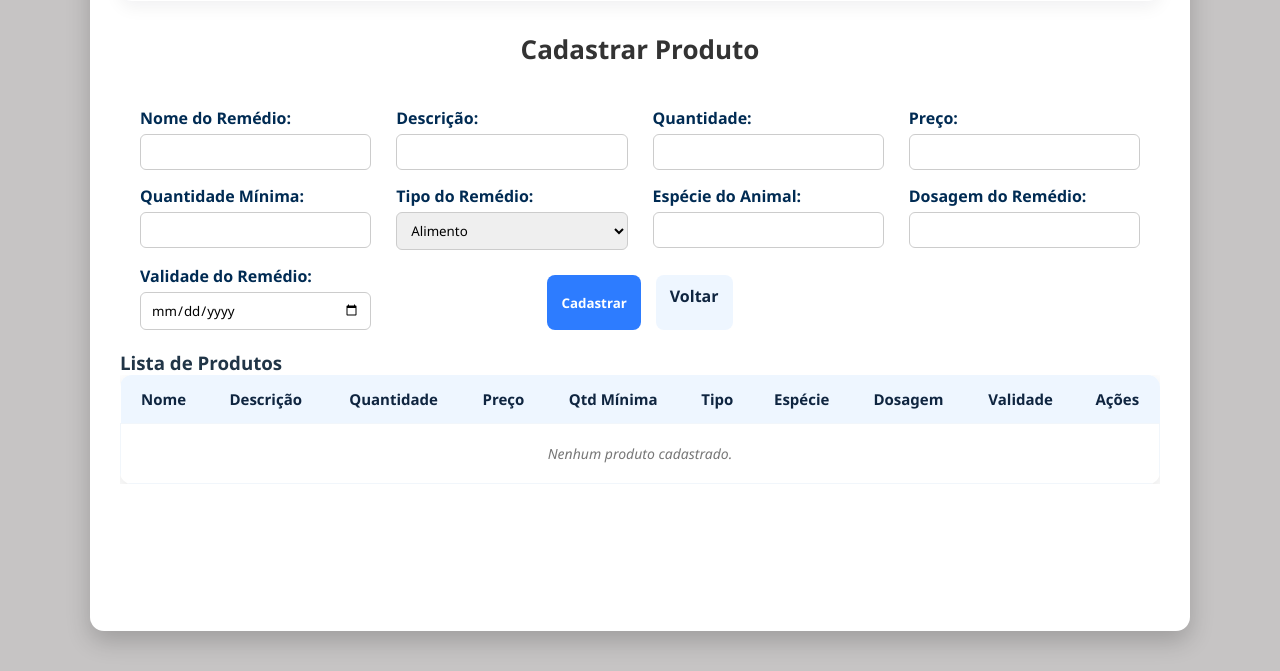
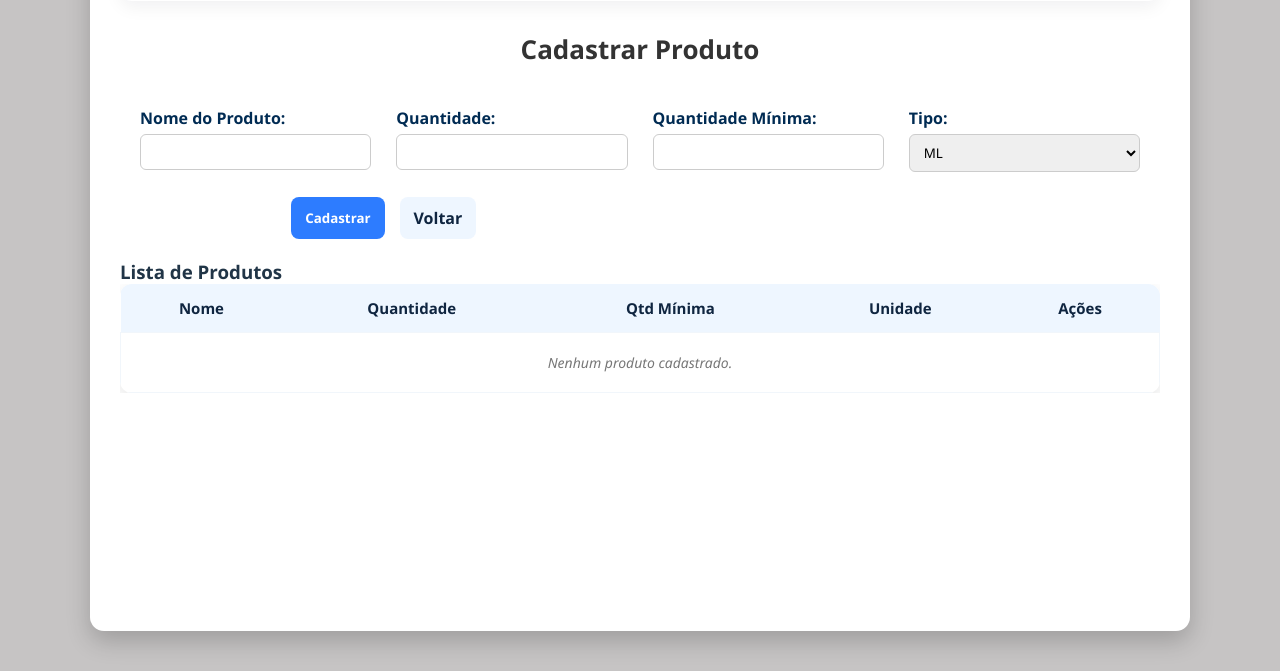
Before and after one commit to femanuelbezerraa/estoque_restaurante, a Flask app: page /produto/cadastro in a window 1280 px wide. Shown: the part 129-800 px from the top of the page. Run offline with Flask 3, Linux system fonts and the light colour scheme; the visitor is signed in with stand-in values (Sample User, id 1).

Commit message:
ajuste no codigo

```diff
--- a/app/controller/controle_usuario.py
+++ b/app/controller/controle_usuario.py
@@ -17,7 +17,7 @@ def login():
         if check_password_hash(usuario['senha'], senha):
             session['usuario'] = usuario['id_usuario']
             session['usuario_nome'] = usuario.get('nome')
-            return redirect(url_for('tela_principal'))
+            return redirect(url_for('principal.index'))
         else:
             flash('Usuário ou senha incorretos', 'error')
             return render_template('autenticacao.html', erro=True)
--- a/app/routes/rota_produto.py
+++ b/app/routes/rota_produto.py
@@ -12,15 +12,9 @@ def cadastro_produto():
         nome = request.form['nome']
         quantidade = int(request.form['quantidade'])
         quantidade_minima = int(request.form['quantidade_min'])
-        tipo = request.form.get('tipo', '').strip().lower()
+        unidade = request.form.get('unidade', 'un')
 
-        produto = Produto(
-            nome=nome,
-            quantidade=quantidade,
-            quantidade_minima=quantidade_minima,
-            tipo=tipo
-        )
-        produto.cadastrar()
+        Produto.criar(nome, quantidade, quantidade_minima, unidade)
 
         flash('Produto cadastrado com sucesso!', 'success')
         return redirect(url_for('produto.lista'))
@@ -31,7 +25,7 @@ def cadastro_produto():
 @login_required
 def lista():
     produtos = Produto.listar_todos()
-    return render_template('produtos.html', produtos=produtos)
+    return render_template('cadastro_produto.html', produtos=produtos)
 
 @rota_produto.route('/editar/<int:produto_id>', methods=['GET', 'POST'])
 @login_required
@@ -44,9 +38,8 @@ def editar_produto(produto_id):
     if request.method == 'POST':
         nome = request.form['nome']
         quantidade_minima = int(request.form['quantidade_min'])
-        tipo = request.form.get('tipo', '').strip().lower()
 
-        Produto.atualizar(produto_id, nome, quantidade_minima, tipo)
+        Produto.atualizar(produto_id, nome=nome, quantidade_minima=quantidade_minima)
         flash('Produto atualizado com sucesso!', 'success')
         return redirect(url_for('produto.lista'))
 
@@ -78,7 +71,7 @@ def adicionar_quantidade(produto_id):
         return redirect(url_for('produto.lista'))
 
     nova_quantidade = produto['quantidade'] + quantidade
-    Produto.atualizar_quantidade(produto_id, nova_quantidade)
+    Produto.atualizar_quantidade(produto_id, nova_quantidade, produto['quantidade_minima'])
     Movimentacao.registrar(produto_id, quantidade, 'entrada')
 
     flash('Quantidade adicionada com sucesso!', 'success')
@@ -102,11 +95,8 @@ def retirar_quantidade(produto_id):
         return redirect(url_for('produto.lista'))
 
     nova_quantidade = produto['quantidade'] - quantidade
-    Produto.atualizar_quantidade(produto_id, nova_quantidade)
+    Produto.atualizar_quantidade(produto_id, nova_quantidade, produto['quantidade_minima'])
     Movimentacao.registrar(produto_id, quantidade, 'saida')
 
     flash('Quantidade retirada com sucesso!', 'success')
     return redirect(url_for('produto.lista'))
-@login_required
-def retirar_quantidade(produto_id):
-    return controle_produto.retirar_quantidade(produto_id)
--- a/app/views/templates/autenticacao.html
+++ b/app/views/templates/autenticacao.html
@@ -25,7 +25,7 @@
 
             <button type="submit" class="botao-login">Entrar</button>
         </form>
-        <p class="link-cadastro">Não tem uma conta? <a href="{{ url_for('cadastro_usuario') }}">Cadastre-se aqui!</a></p>
+    <p class="link-cadastro">Não tem uma conta? <a href="{{ url_for('usuario.cadastro') }}">Cadastre-se aqui!</a></p>
     </div>
 </body>
 </html>
--- a/app/views/templates/cadastro_produto.html
+++ b/app/views/templates/cadastro_produto.html
@@ -1,4 +1,3 @@
-
 <!DOCTYPE html>
 <html lang="pt-br">
 <head>
@@ -12,10 +11,11 @@
         <header class="header">
             <h1>Olá, {{ usuario }}</h1>
             <nav class="nav-links">
-                <a href="{{ url_for('historico_estoque') }}" class="btn-link">Movimentação de Estoque</a>
-                <a href="{{ url_for('tela_principal') }}" class="btn-link sair">Tela principal</a>
+                <a href="{{ url_for('estoque.historico_estoque') }}" class="btn-link">Movimentação de Estoque</a>
+                <a href="{{ url_for('principal.index') }}" class="btn-link sair">Tela principal</a>
             </nav>
         </header>
+
         {% if error %}
             <p class="mensagem-erro" style="text-align:center; margin-bottom:12px;">{{ error }}</p>
         {% endif %}
@@ -24,15 +24,10 @@
             <!-- Formulário de Cadastro -->
             <section class="cadastro-container">
                 <h2>Cadastrar Produto</h2>
-        <form action="{{ url_for('cadastro_produto') }}" method="POST" class="form-produto">
+                <form action="{{ url_for('produto.cadastro_produto') }}" method="POST" class="form-produto">
                     <div class="input-group">
-                <label for="nome">Nome do Remédio:</label>
+                        <label for="nome">Nome do Produto:</label>
                         <input type="text" id="nome" name="nome" required>
-            </div>
-
-            <div class="input-group">
-                <label for="descricao">Descrição:</label>
-                <input type="text" id="descricao" name="descricao" required>
                     </div>
 
                     <div class="input-group">
@@ -41,46 +36,26 @@
                     </div>
 
                     <div class="input-group">
-                <label for="preco">Preço:</label>
-                <input type="number" step="0.01" id="preco" name="preco" required>
-            </div>
-
-            <div class="input-group">
                         <label for="quantidade_min">Quantidade Mínima:</label>
                         <input type="number" id="quantidade_min" name="quantidade_min" required>
                     </div>
 
                     <div class="input-group">
-                <label for="tipo">Tipo do Remédio:</label>
+                        <label for="tipo">Tipo:</label>
                         <select id="tipo" name="tipo">
-                    <option value="alimento" selected>Alimento</option>
-                    <option value="comprimido">Comprimido</option>
-                    <option value="gota">Em gotas</option>
+                                <option value="mililitro">ML</option>
+                                <option value="grama">G</option>
+                                <option value="kilograma">Kg</option>
+                                <option value="un">Unidade</option>
                         </select>
-            </div>
-
-            <div class="input-group">
-                <label for="especie">Espécie do Animal:</label>
-                <input type="text" id="especie" name="especie">
-            </div>
-
-            <div class="input-group">
-                <label for="dosagem">Dosagem do Remédio:</label>
-                <input type="text" id="dosagem" name="dosagem">
-            </div>
-
-            <div class="input-group">
-                <label for="validade">Validade do Remédio:</label>
-                <input type="date" id="validade" name="validade">
                     </div>
 
                     <div class="form-buttons">
                         <button type="submit" class="btn cadastrar">Cadastrar</button>
-                <a href="{{ url_for('tela_principal') }}" class="btn voltar">Voltar</a>
+                        <a href="{{ url_for('principal.index') }}" class="btn voltar">Voltar</a>
                     </div>
                 </form>
             </section>
-
 
             <section class="lista-container">
                 <h3>Lista de Produtos</h3>
@@ -89,49 +64,39 @@
                         <thead>
                             <tr>
                                 <th>Nome</th>
-                        <th>Descrição</th>
                                 <th>Quantidade</th>
-                        <th>Preço</th>
                                 <th>Qtd Mínima</th>
-                        <th>Tipo</th>
-                        <th>Espécie</th>
-                        <th>Dosagem</th>
-                        <th>Validade</th>
+                                    <th>Unidade</th>
                                 <th colspan="2">Ações</th>
                             </tr>
                         </thead>
                         <tbody>
                             {% for produto in produtos %}
-                    <tr class="{% if produto.quantidade < produto.quantidade_min %}baixo-estoque{% endif %}">
+                            <tr class="{% if produto.quantidade < produto.quantidade_minima %}baixo-estoque{% endif %}">
                                 <td>{{ produto.nome }}</td>
-                        <td>{{ produto.descricao }}</td>
                                 <td>{{ produto.quantidade }}</td>
-                        <td>R$ {{ "%.2f"|format(produto.preco) }}</td>
-                        <td>{{ produto.quantidade_min }}</td>
-                        <td>{{ produto.tipo }}</td>
-                        <td>{{ produto.especie }}</td>
-                        <td>{{ produto.dosagem }}</td>
-                        <td>{{ produto.validade }}</td>
+                                <td>{{ produto.quantidade_minima }}</td>
+                                    <td>{{ produto.unidade }}</td>
                                 <td class="acoes">
-                            <a href="{{ url_for('editar_produto', produto_id=produto.id_produto) }}" class="btn editar">Editar</a>
-                            <form action="{{ url_for('remover_produto', produto_id=produto.id_produto) }}" method="POST">
-
+                                    <a href="{{ url_for('produto.editar_produto', produto_id=produto.id_produto) }}" class="btn editar">Editar</a>
+                                    <form action="{{ url_for('produto.remover_produto', produto_id=produto.id_produto) }}" method="POST" style="display:inline">
+                                        <button type="submit" class="btn excluir">Remover</button>
                                     </form>
                                 </td>
                                 <td class="acoes movimentar">
-                            <form action="{{ url_for('adicionar_quantidade', produto_id=produto.id_produto) }}" method="POST">
-                                <input type="number" name="quantidade_adicionar" min="1" value="1" class="qtd-input">
+                                    <form action="{{ url_for('produto.adicionar_quantidade', produto_id=produto.id_produto) }}" method="POST" style="display:inline">
+                                        <input type="number" name="quantidade" min="1" value="1" class="qtd-input">
                                         <button type="submit" class="btn adicionar">➕</button>
                                     </form>
-                            <form action="{{ url_for('retirar_quantidade', produto_id=produto.id_produto) }}" method="POST">
-                                <input type="number" name="quantidade_retirar" min="1" value="1" class="qtd-input">
+                                    <form action="{{ url_for('produto.retirar_quantidade', produto_id=produto.id_produto) }}" method="POST" style="display:inline">
+                                        <input type="number" name="quantidade" min="1" value="1" class="qtd-input">
                                         <button type="submit" class="btn retirar">➖</button>
                                     </form>
                                 </td>
                             </tr>
                             {% else %}
                             <tr>
-                        <td colspan="11">Nenhum produto cadastrado.</td>
+                                <td colspan="6">Nenhum produto cadastrado.</td>
                             </tr>
                             {% endfor %}
                         </tbody>
@@ -139,3 +104,6 @@
                 </div>
             </section>
         </main>
+    </div>
+</body>
+</html>
--- a/app/views/templates/cadastro_usuario.html
+++ b/app/views/templates/cadastro_usuario.html
@@ -14,7 +14,7 @@
         {% if error %}
             <p class="mensagem-erro">{{ error }}</p>
         {% endif %}
-        <form method="POST" action="{{ url_for('cadastro_usuario') }}" class="form-usuario">
+    <form method="POST" action="{{ url_for('usuario.cadastro') }}" class="form-usuario">
 
             <div class="grupo-input">
                 <label for="nome" class="rotulo">Nome:</label>
@@ -32,8 +32,7 @@
             </div>
 
             <button type="submit" class="botao-login">Cadastrar</button>
-        </form>
-git add .    <p class="link-cadastro">Já tem uma conta? <a href="{{ url_for('usuario.login') }}">Faça seu login</a></p>
+        </form><p class="link-cadastro">Já tem uma conta? <a href="{{ url_for('usuario.login') }}">Faça seu login</a></p>
     </div>
 
 </body>
--- a/app/views/templates/estoque.html
+++ b/app/views/templates/estoque.html
@@ -11,8 +11,8 @@
         <div class="header">
             <h1>Olá, {{ usuario }}</h1>
             <div class="nav-links">
-                <a href="{{ url_for('cadastro_produto') }}">Cadastrar | Listar Produto</a>
-                <a href="{{ url_for('tela_principal') }}">tela principal</a>
+                <a href="{{ url_for('produto.cadastro_produto') }}">Cadastrar | Listar Produto</a>
+                <a href="{{ url_for('principal.index') }}">tela principal</a>
             </div>
         </div>
 
--- a/app/views/templates/principal.html
+++ b/app/views/templates/principal.html
@@ -12,7 +12,7 @@
       <div class="title">Tela Principal</div>
       <div class="user">
         <div class="nome-usuario">{{ session.get('usuario_nome', 'Usuário') }}</div>
-        <a href="{{ url_for('logout') }}" class="botao-sair">Sair</a>
+  <a href="{{ url_for('usuario.logout') }}" class="botao-sair">Sair</a>
       </div>
     </header>
 
@@ -22,13 +22,13 @@
         <section class="card">
           <h3>Cadastrar Produto</h3>
           <p>Adicionar um novo remédio ao sistema.</p>
-          <a href="{{ url_for('cadastro_produto') }}" class="botao botao-primario">Cadastrar</a>
+          <a href="{{ url_for('produto.cadastro_produto') }}" class="botao botao-primario">Cadastrar</a>
         </section>
 
         <section class="card">
           <h3>Controle de Estoque</h3>
           <p>Entradas, saídas e histórico.</p>
-          <a href="{{ url_for('historico_estoque') }}" class="botao botao-secundario">Ver histórico</a>
+          <a href="{{ url_for('estoque.historico_estoque') }}" class="botao botao-secundario">Ver histórico</a>
         </section>
 
         <section class="card">
```
Also changed, not shown: app/controller/controle_movimentacao.py (+4 -4 lines), app/controller/controle_produto.py (+26 -34 lines), app/models/produto.py (+9 -15 lines), app/routes/rota_usuario.py (+3 -4 lines), app/views/static/principal.css (+10 -1 lines). Lines whose indentation alone changed are shown as unchanged.
